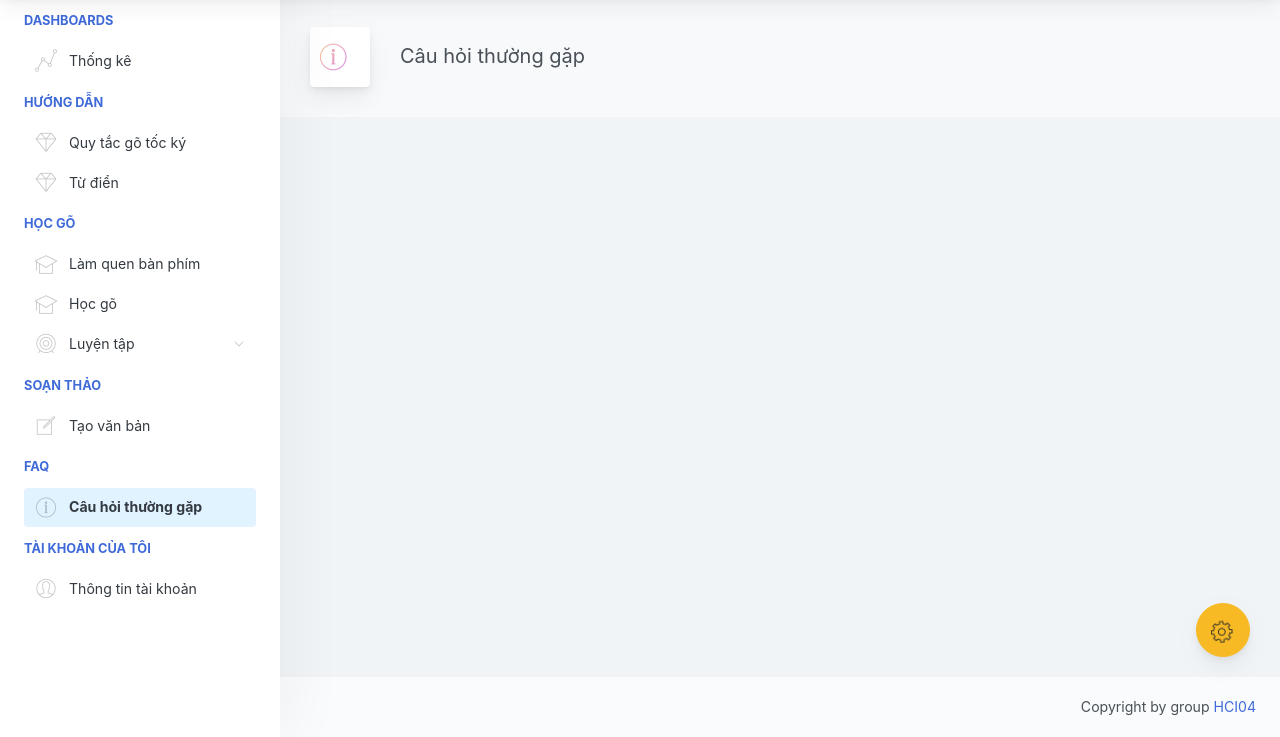
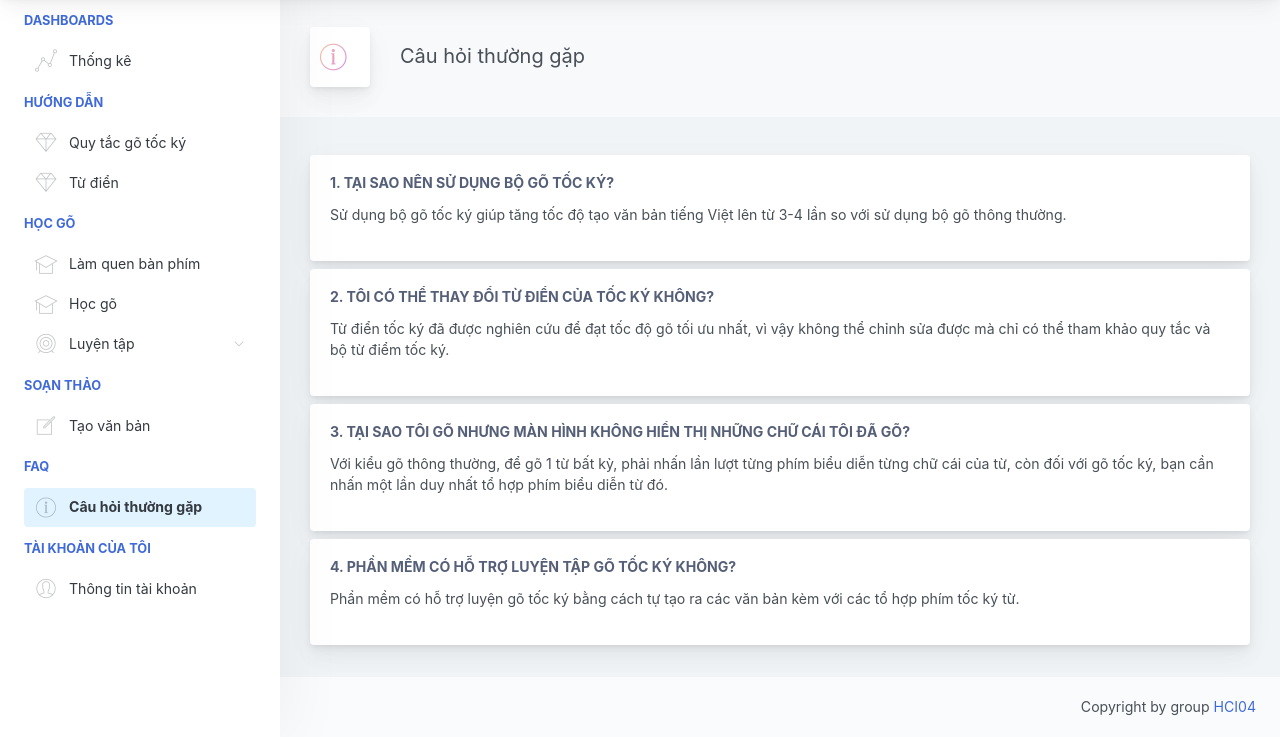
Before and after one commit to badung7576x/hci04, a plain HTML site: page faq/faq.html in a window 1280 px wide. Shown: the part 63-800 px from the top of the page. Drawn offline with nearby package versions, Linux system fonts and the light colour scheme.

Commit message:
Update faqs page

```diff
--- a/faq/faq.html
+++ b/faq/faq.html
@@ -20,7 +20,9 @@
     =========================================================
     * The above copyright notice and this permission notice shall be included in all copies or substantial portions of the Software.
     -->
-<link href="../assets/styles/main.css" rel="stylesheet"></head>
+<link href="../assets/styles/main.css" rel="stylesheet">
+<script src="https://code.jquery.com/jquery-3.6.0.min.js"></script>
+</head>
 <body>
     <div class="app-container app-theme-white body-tabs-shadow fixed-sidebar fixed-header">
         <div class="app-header header-shadow">
@@ -89,18 +91,6 @@
                                 </div>
                             </div>
                         </div>
-                    </div>
-                </div>
-            </div>
-        </div>
-        <div class="ui-theme-settings">
-            <button type="button" id="TooltipDemo" class="btn-open-options btn btn-warning">
-                <i class="fa pe-7s-config fa-w-16 fa-spin fa-2x"></i>
-            </button>
-            <div class="theme-settings__inner">
-                <div class="scrollbar-container">
-                    <div class="theme-settings__options-wrapper">
-
                     </div>
                 </div>
             </div>
@@ -242,7 +232,14 @@
                             </div>
                         </div>
                         <!-- Make components in here -->
-
+                        <div class="tab-content">
+                            <div class="tab-pane tabs-animation fade show active" id="tab-content-1" role="tabpanel">
+                                <div class="row mb-4">
+                                    <div class="col-md-12" id="qaContent">
+                                    </div>
+                                </div>
+                            </div>
+                        </div>
                         <!-- Make components in here -->
                     </div>
                     <div class="app-wrapper-footer">
@@ -265,5 +262,48 @@
                 </div>
         </div>
     </div>
-<script type="text/javascript" src="./../assets/scripts/main.js"></script></body>
+<script type="text/javascript" src="./../assets/scripts/main.js"></script>
+<script>
+    const showQA = (div, data) => {
+        for(const qa of data) {
+            let element = `
+            <div class="main-card card mt-2">
+                <div class="card-body">
+                    <h5 class="card-title">${qa.id}. ${qa.question}</h5>
+                    <p>${qa.answer}</p>
+                </div>
+            </div>
+            `
+            console.log(element)
+            $(div).append(element)
+        }
+    }
+
+    let jsonData = `[
+        {
+            "id": 1,
+            "question": "Tại sao nên sử dụng bộ gõ tốc ký?",
+            "answer": "Sử dụng bộ gõ tốc ký giúp tăng tốc độ tạo văn bản tiếng Việt lên từ 3-4 lần so với sử dụng bộ gõ thông thường."
+        },
+        {
+            "id": 2,
+            "question": "Tôi có thể thay đổi từ điển của tốc ký không?",
+            "answer": "Từ điển tốc ký đã được nghiên cứu để đạt tốc độ gõ tối ưu nhất, vì vậy không thể chỉnh sửa được mà chỉ có thể tham khảo quy tắc và bộ từ điểm tốc ký."
+        },
+        {
+            "id": 3,
+            "question": "Tại sao tôi gõ nhưng màn hình không hiển thị những chữ cái tôi đã gõ?",
+            "answer": "Với kiểu gõ thông thường, để gõ 1 từ bất kỳ, phải nhấn lần lượt từng phím biểu diễn từng chữ cái của từ, còn đối với gõ tốc ký, bạn cần nhấn một lần duy nhất tổ hợp phím biểu diễn từ đó."
+        },
+        {
+            "id": 4,
+            "question": "Phần mềm có hỗ trợ luyện tập gõ tốc ký không?",
+            "answer": "Phần mềm có hỗ trợ luyện gõ tốc ký bằng cách tự tạo ra các văn bản kèm với các tổ hợp phím tốc ký từ."
+        }
+    ]`
+
+    let data = JSON.parse(jsonData)
+    showQA("#qaContent", data)
+</script>
+</body>
 </html>
```
